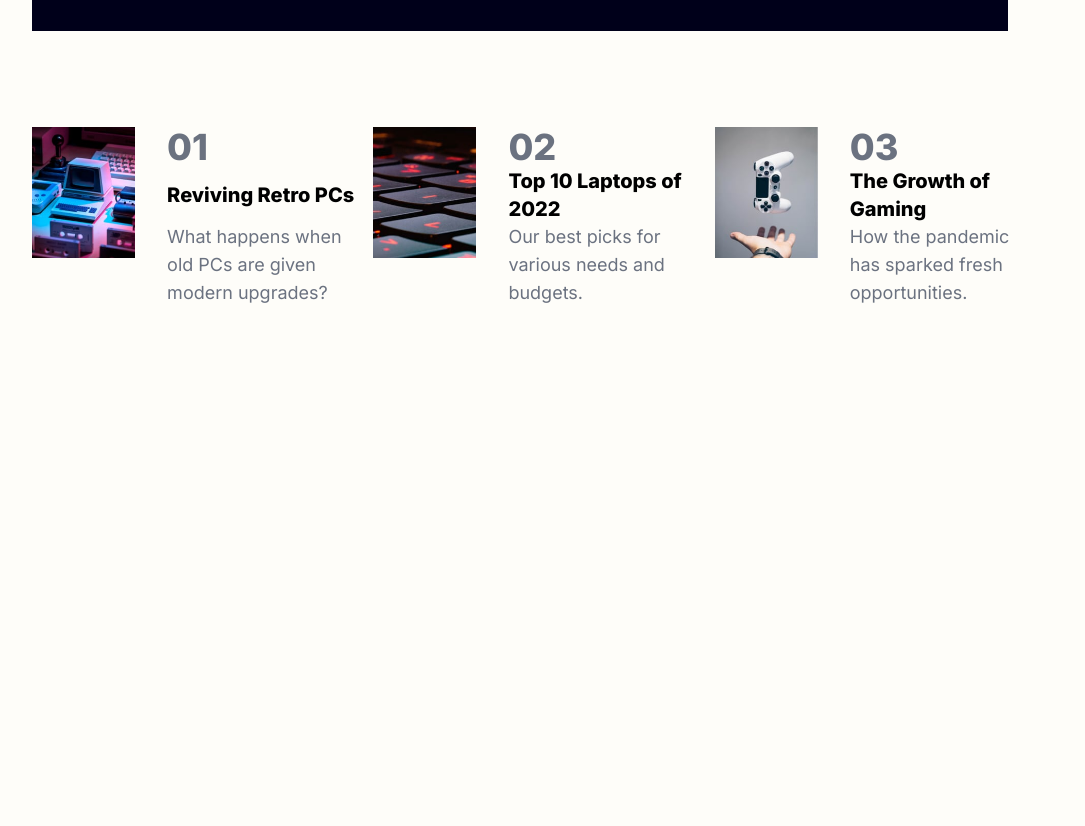
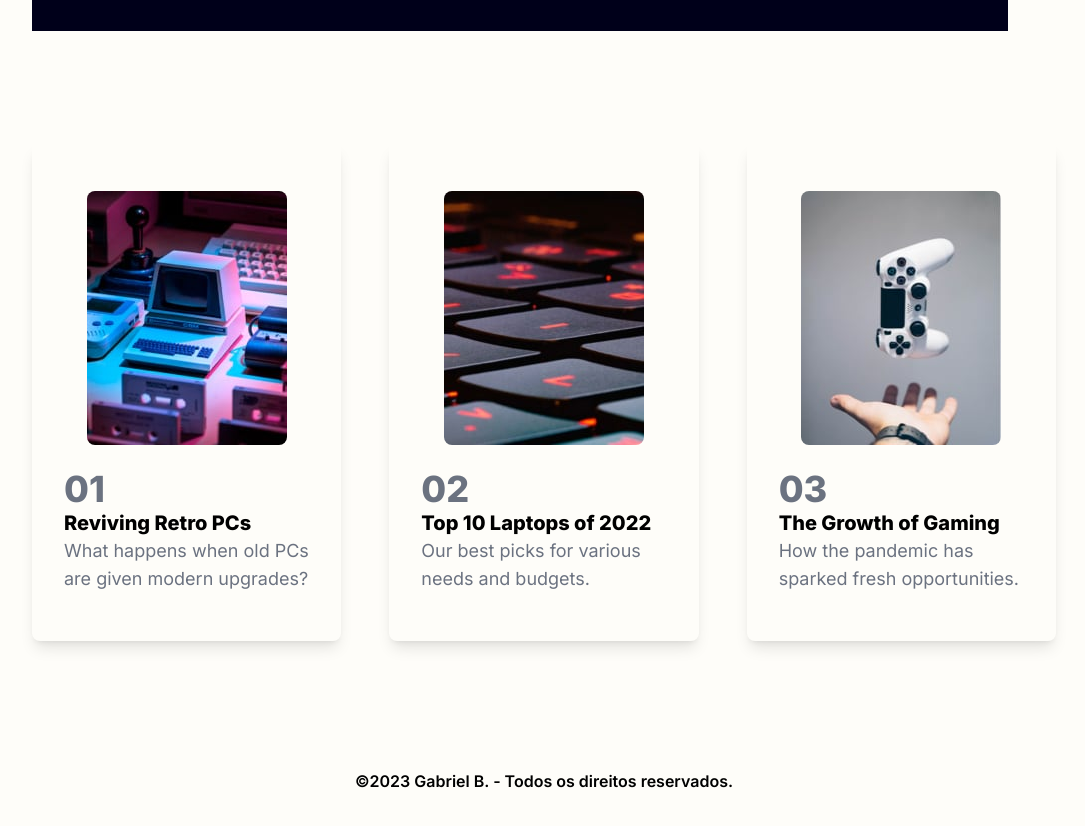
Before and after one commit to Gabrieluser430/news-website, a Next.js app: page / in a window 1280 px wide. Shown: the part 1400-2226 px from the top of the page, without its empty margins (96-1181 px from the left). Built offline with nearby package versions, Linux system fonts and the light colour scheme.

Commit message:
Fix layout inconsistency

```diff
--- a/app/globals.css
+++ b/app/globals.css
@@ -5,7 +5,6 @@
 body {
   margin: 0;
   padding: 0;
-  height: 3000px;
   background-color: #fefdf9;
 }
 
--- a/app/layout.tsx
+++ b/app/layout.tsx
@@ -4,8 +4,8 @@ import { Inter } from 'next/font/google'
 const inter = Inter({ subsets: ['latin'] })
 
 export const metadata = {
-  title: 'News website',
-  description: 'Generated by create next app',
+  title: 'News Website',
+  description: 'Get updated anywhere and anytime!',
 }
 
 export default function RootLayout({
--- a/app/page.tsx
+++ b/app/page.tsx
@@ -24,20 +24,20 @@ export default function Home() {
   return (
     <div>
       <nav className="flex flex-row justify-between items-center h-28 px-6 lg:px-44 lg:py-20">
-        <div className="pl-2">
+        <div className="pl-2 cursor-pointer">
           <Image src={logo} alt="Logo" width={`${windowWidth > 1000 ? 70 : 50}`} height={50}/>
         </div>
         {windowWidth < 1300 ? (
-          <div className="pr-2 md:pr-12">
+          <div className="pr-2 cursor-pointer md:pr-12">
           <Image src={menu} alt="Menu" width={`${windowWidth > 1000 ? 70 : 50}`} height={50} />
           </div>
         ) : (
           <div className=" flex flex-row justify-between text-gray-500 font-medium lg:text-2xl lg">
-            <a className="mr-8">Home</a>
-            <a className="mr-8">New</a>
-            <a className="mr-8">Popular</a>
-            <a className="mr-8">Trending</a>
-            <a className="mr-8">Categories</a>
+            <a className="mr-8 cursor-pointer">Home</a>
+            <a className="mr-8 cursor-pointer">New</a>
+            <a className="mr-8 cursor-pointer">Popular</a>
+            <a className="mr-8 cursor-pointer">Trending</a>
+            <a className="mr-8 cursor-pointer">Categories</a>
           </div>
         )
       }
@@ -62,7 +62,7 @@ export default function Home() {
                   put the power of the platforms back into the hands of the people.
                   But is it really fulfillings its promise?
                 </p>
-                <button className=" bg-button-color text-white px-10 py-4 font-semibold mt-8" style={{letterSpacing: '0.4rem'}}>READ MORE</button>
+                <button className=" bg-button-color text-white px-10 py-4 font-semibold mt-8 rounded-lg hover:bg-red-700" style={{letterSpacing: '0.4rem'}}>READ MORE</button>
               </div>
             </div>) : ""}
           </div>
@@ -96,7 +96,7 @@ export default function Home() {
             put the power of the platforms back into the hands of the people.
             But is it really fulfillings its promise?
           </p>
-          <button className=" bg-button-color text-white px-10 py-4 font-semibold mt-8" style={{letterSpacing: '0.4rem'}}>READ MORE</button>
+          <button className=" bg-button-color text-white px-10 py-4 font-semibold mt-8 rounded-lg hover:bg-red-700" style={{letterSpacing: '0.4rem'}}>READ MORE</button>
         </div>) : ""}
 
         {windowWidth < 1500 ? (<section className="mt-20 md:pr-12">
@@ -120,55 +120,61 @@ export default function Home() {
         </section>) : ""}
 
         <section className="mt-20 lg:mt-24">
-        <div className="grid grid-cols-1 gap-y-10 lg:grid-cols-3">
-          <div className="grid grid-cols-3 gap-4">
-            <div className="col-span-1 aspect-w-7 aspect-h-4 ">
+        <div className="flex flex-col justify-center items-center lg:flex-row">
+
+          <div className="flex flex-col items-center justify-center shadow-lg py-12 px-4 rounded-lg mt-4 lg:mr-12">
+            <div className=" ">
               <Image
                 src={mobileRetro}
                 alt="A old computer"
-                className="object-contain"
+                className="object-contain rounded-lg"
               />
             </div>
-            <div className="col-span-2 px-4 flex flex-col justify-between">
+            <div className="max-w-[300px] mt-6 px-4">
               <h2 className="text-4xl font-extrabold text-gray-500">01</h2>
               <h3 className="text-xl font-extrabold">Reviving Retro PCs</h3>
               <p className="text-lg text-gray-500">What happens when old PCs are given modern upgrades?</p>
             </div>
           </div>
 
-          <div className="grid grid-cols-3 gap-4">
-            <div className="col-span-1 aspect-w-7 aspect-h-4 ">
+          <div className="flex flex-col items-center justify-center shadow-lg py-12 px-4 rounded-lg mt-4 lg:mr-12">
+            <div className=" ">
               <Image
                 src={mobileLaptop}
                 alt="A old computer"
-                className="object-contain"
+                className="object-contain rounded-lg"
               />
             </div>
-            <div className="col-span-2 px-4 flex flex-col justify-between">
+            <div className="max-w-[300px] mt-6 px-4">
               <h2 className="text-4xl font-extrabold text-gray-500">02</h2>
               <h3 className="text-xl font-extrabold">Top 10 Laptops of 2022</h3>
               <p className="text-lg text-gray-500">Our best picks for various needs and budgets.</p>
             </div>
           </div>
 
-          <div className="grid grid-cols-3 gap-4">
-            <div className="col-span-1 aspect-w-7 aspect-h-4 ">
+          <div className="flex flex-col items-center justify-center shadow-lg py-12 px-4 rounded-lg mt-4">
+            <div className=" ">
               <Image
                 src={mobileGaming}
                 alt="A old computer"
-                className="object-contain"
+                className="object-contain rounded-lg"
               />
             </div>
-            <div className="col-span-2 px-4 flex flex-col justify-between">
+            <div className="max-w-[300px] mt-6 px-4">
               <h2 className="text-4xl font-extrabold text-gray-500">03</h2>
               <h3 className="text-xl font-extrabold">The Growth of Gaming</h3>
               <p className="text-lg text-gray-500">How the pandemic has sparked fresh opportunities.</p>
             </div>
           </div>
-        </div>
+          </div>
 
         </section>
       </main>
+      <footer className='flex flex-row justify-center items-center pt-32 pb-12'>
+          <p className='text-black font-semibold text-center'>
+            ©2023 Gabriel B. - Todos os direitos reservados.
+          </p>
+      </footer>
     </div>
   )
 }
```
